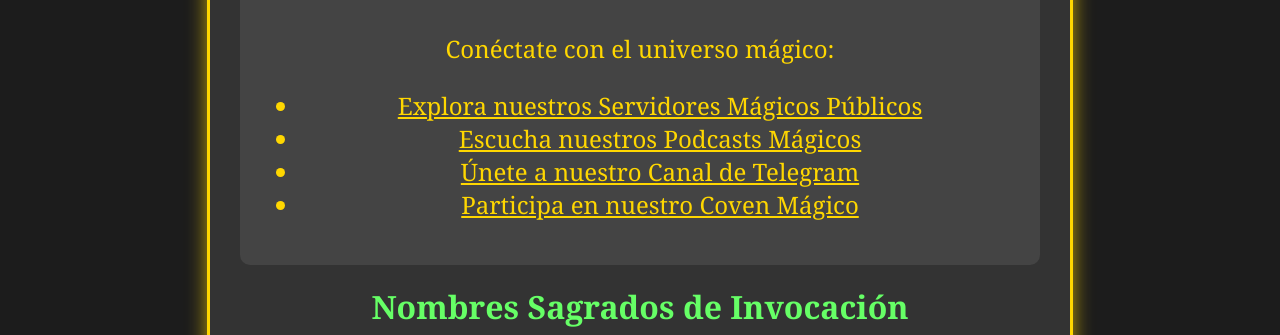
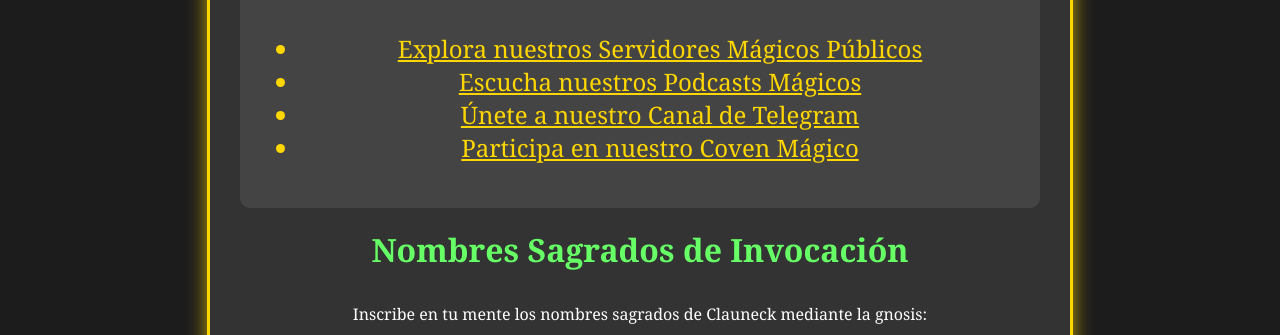
Before and after one commit to Cha0smagick/Clauneck_altar, a plain HTML site: page index.html in a window 1280 px wide. Shown: the part 765-1100 px from the top of the page. Drawn offline with Linux system fonts and the light colour scheme.

Commit message:
Update index.html

```diff
--- a/index.html
+++ b/index.html
@@ -109,7 +109,6 @@
     <div class="call-to-action">
         <p>Únete a nuestra comunidad de fieles. ¡Invoca a CLAUNECK con nosotros y permite que transforme tu vida financieramente!</p>
         <h3>Explora Más</h3>
-    <p>Conéctate con el universo mágico:</p>
     <ul>
         <li><a href="https://grimoriomagiadelcaos.blogspot.com/2024/04/servidores-magicos.html" style="color: #FFD700;">Explora nuestros Servidores Mágicos Públicos</a></li>
         <li><a href="https://grimoriomagiadelcaos.blogspot.com/2024/06/podcast-caotico-episodios-completos.html" style="color: #FFD700;">Escucha nuestros Podcasts Mágicos</a></li>
```
